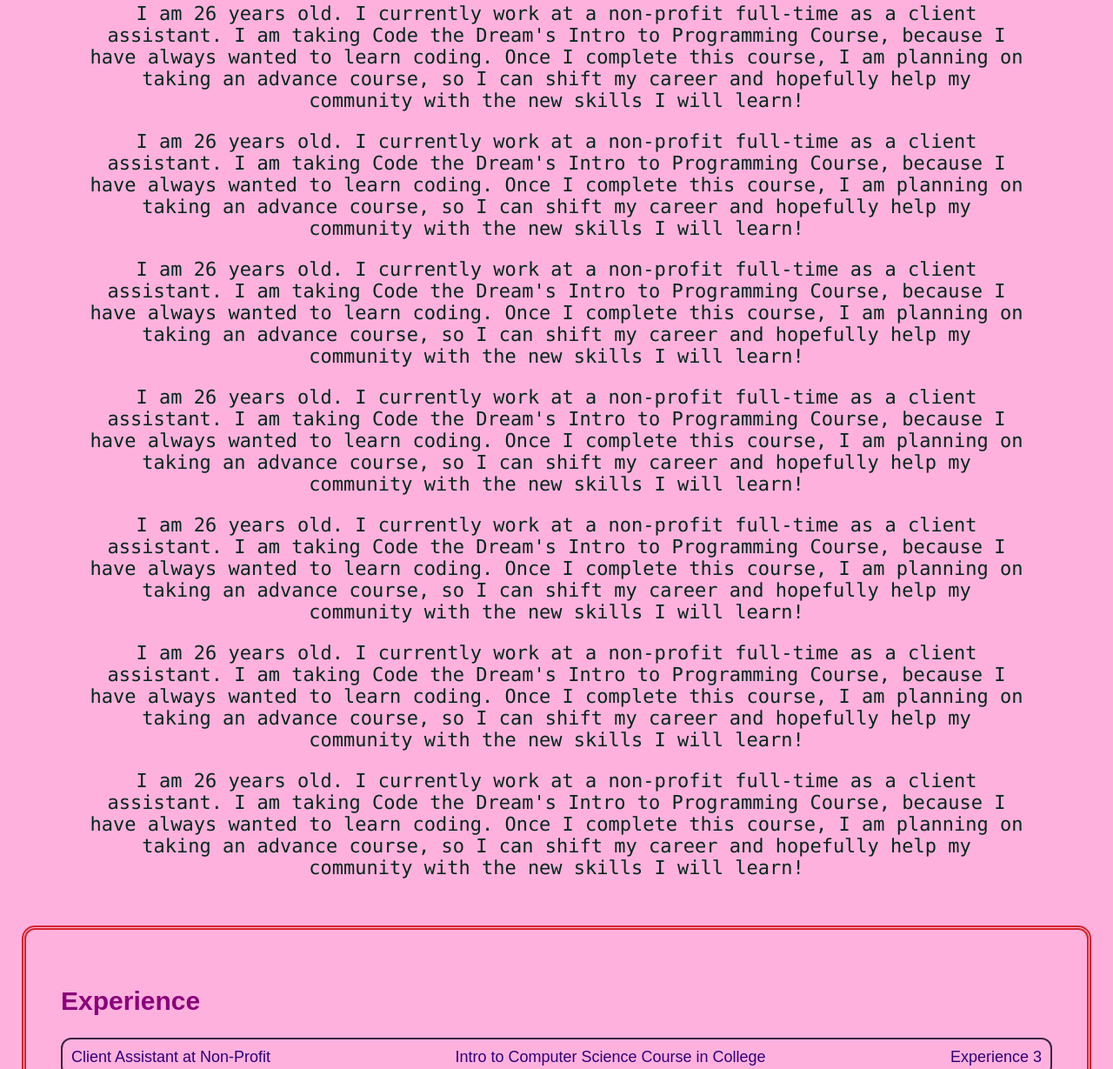
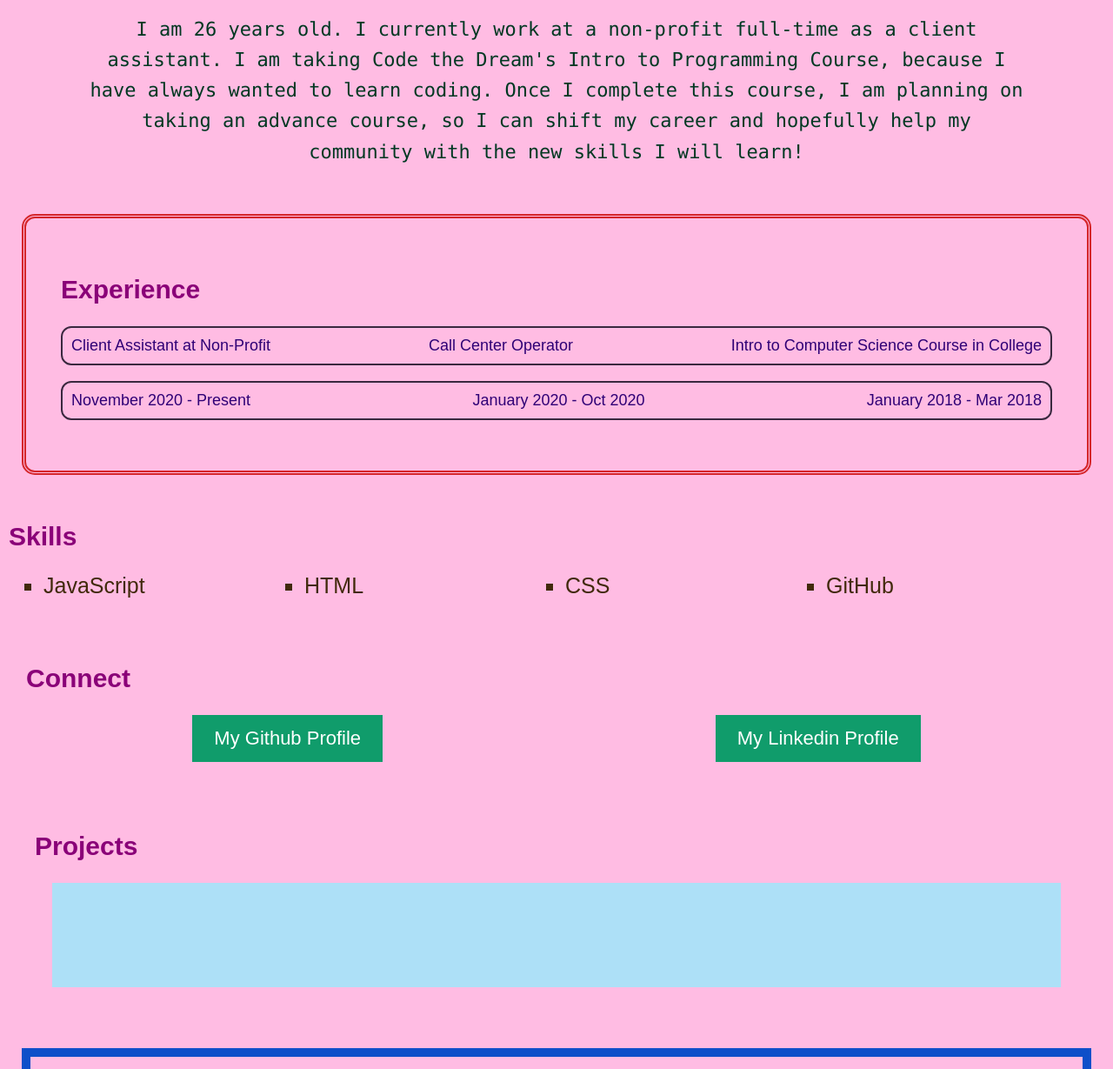
Before and after one commit to joc3lynn/jocelyn-ramirez-parada-kepler, a plain HTML site: page index.html in a window 1280 px wide. Shown: the part 380-1609 px from the top of the page at 87% size. Drawn offline with Linux system fonts and the light colour scheme; no server answers.

Commit message:
final edits

```diff
--- a/CSS/index.css
+++ b/CSS/index.css
@@ -36,6 +36,7 @@
     margin: 10px 25px;
     padding: 5px;
     text-align: center;
+    font-family: "Libre Franklin", sans-serif;
 }
 
 #Experience {
@@ -135,7 +136,7 @@
 
 
     body{
-        background-color: #d38cffd7;
+        background-color: #dda6ffd7;
         color: #4c2802;
         font-family: Arial, Helvetica, sans-serif;
         font-size: 18px;
@@ -151,8 +152,10 @@
         padding: 2px;
         text-align: center;
         font-size: 22px;
-        color: #012819;
-        font-family: "Lucida Console", "Courier New", monospace;
+        color: #003822;
+        font-family: "Lucida Console", sans-serif;
+        font-weight: 500px;
+        line-height: 1.6;
 
     }
 
@@ -196,9 +199,7 @@
             padding: 12px 20px;
             margin: 8px 0;
             font-size: 25px;
-          }
-
-
+        }
 
         .boton {
             background-color: #064a10;
@@ -251,7 +252,7 @@
     }
 
     body{
-        background-color: #ffacdced;
+        background-color: #ffb7e1ed;
         color: #2f0076;
         font-family: Arial, Helvetica, sans-serif;
         font-size: 22px;
--- a/index.html
+++ b/index.html
@@ -27,22 +27,7 @@
         <section id="About">
             <h2>About</h2>
                <p>I am 26 years old. I currently work at a non-profit full-time as a client assistant. I am taking Code the Dream's Intro to Programming Course, because I have always wanted to learn coding. Once I complete this course, I am planning on taking an advance course, so I can shift my career and hopefully help my community with the new skills I will learn!</p>
-
-               <p>I am 26 years old. I currently work at a non-profit full-time as a client assistant. I am taking Code the Dream's Intro to Programming Course, because I have always wanted to learn coding. Once I complete this course, I am planning on taking an advance course, so I can shift my career and hopefully help my community with the new skills I will learn!</p>
-
-               <p>I am 26 years old. I currently work at a non-profit full-time as a client assistant. I am taking Code the Dream's Intro to Programming Course, because I have always wanted to learn coding. Once I complete this course, I am planning on taking an advance course, so I can shift my career and hopefully help my community with the new skills I will learn!</p>
-
-               <p>I am 26 years old. I currently work at a non-profit full-time as a client assistant. I am taking Code the Dream's Intro to Programming Course, because I have always wanted to learn coding. Once I complete this course, I am planning on taking an advance course, so I can shift my career and hopefully help my community with the new skills I will learn!</p>
-
-               <p>I am 26 years old. I currently work at a non-profit full-time as a client assistant. I am taking Code the Dream's Intro to Programming Course, because I have always wanted to learn coding. Once I complete this course, I am planning on taking an advance course, so I can shift my career and hopefully help my community with the new skills I will learn!</p>
-
-               <p>I am 26 years old. I currently work at a non-profit full-time as a client assistant. I am taking Code the Dream's Intro to Programming Course, because I have always wanted to learn coding. Once I complete this course, I am planning on taking an advance course, so I can shift my career and hopefully help my community with the new skills I will learn!</p>
-
-               <p>I am 26 years old. I currently work at a non-profit full-time as a client assistant. I am taking Code the Dream's Intro to Programming Course, because I have always wanted to learn coding. Once I complete this course, I am planning on taking an advance course, so I can shift my career and hopefully help my community with the new skills I will learn!</p>
-
-
         </section>
-
         <section id="Experience">
             <h2>Experience</h2>
             <ul>
@@ -50,21 +35,21 @@
                     Client Assistant at Non-Profit
                 </li>
                 <li>
-                    Intro to Computer Science Course in College
+                    Call Center Operator
                 </li>
                 <li>
-                    Experience 3
+                    Intro to Computer Science Course in College
                 </li>
             </ul>
             <ul>
                 <li>
-                    Nov 2020 - Present
+                    November 2020 - Present
                 </li>
                 <li>
-                    Jan - Mar 2018
+                    January 2020 - Oct 2020
                 </li>
                 <li>
-                    Sep 2016 - Feb 2017
+                    January 2018 - Mar 2018
                 </li>
             </ul>
 
--- a/js/index.js
+++ b/js/index.js
@@ -30,9 +30,7 @@
     console.log(skillsList);
 }
 
-
 //Message Form
-
 const messageForm = document.getElementsByName("leave_message");
 messageForm[0].addEventListener("submit", formSubmit);
 
@@ -77,8 +75,7 @@
 
 }
 
-//fetch
-
+//Fetch Repositories
 fetch('https://api.github.com/users/joc3lynn/repos')
     .then((response) => {
             if (!response.ok) {
```
Also changed, not shown: 1 other file.
